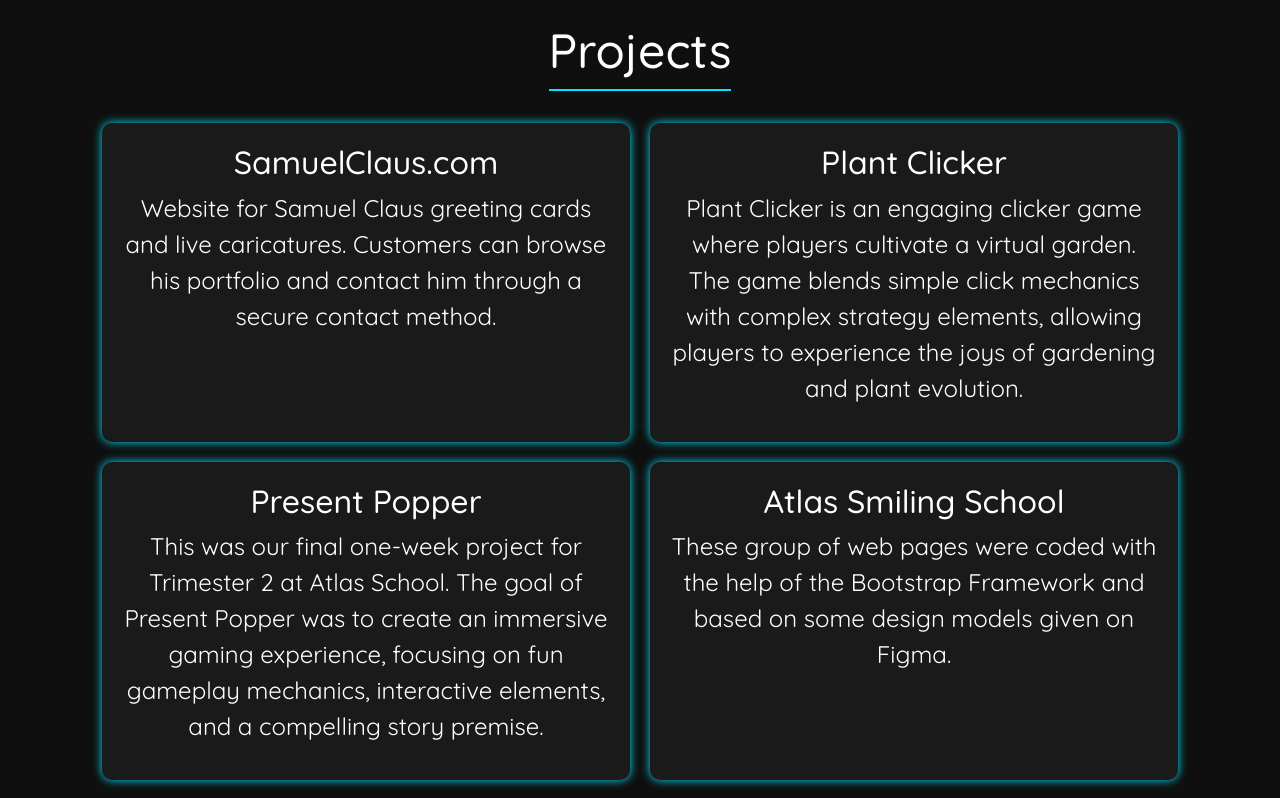
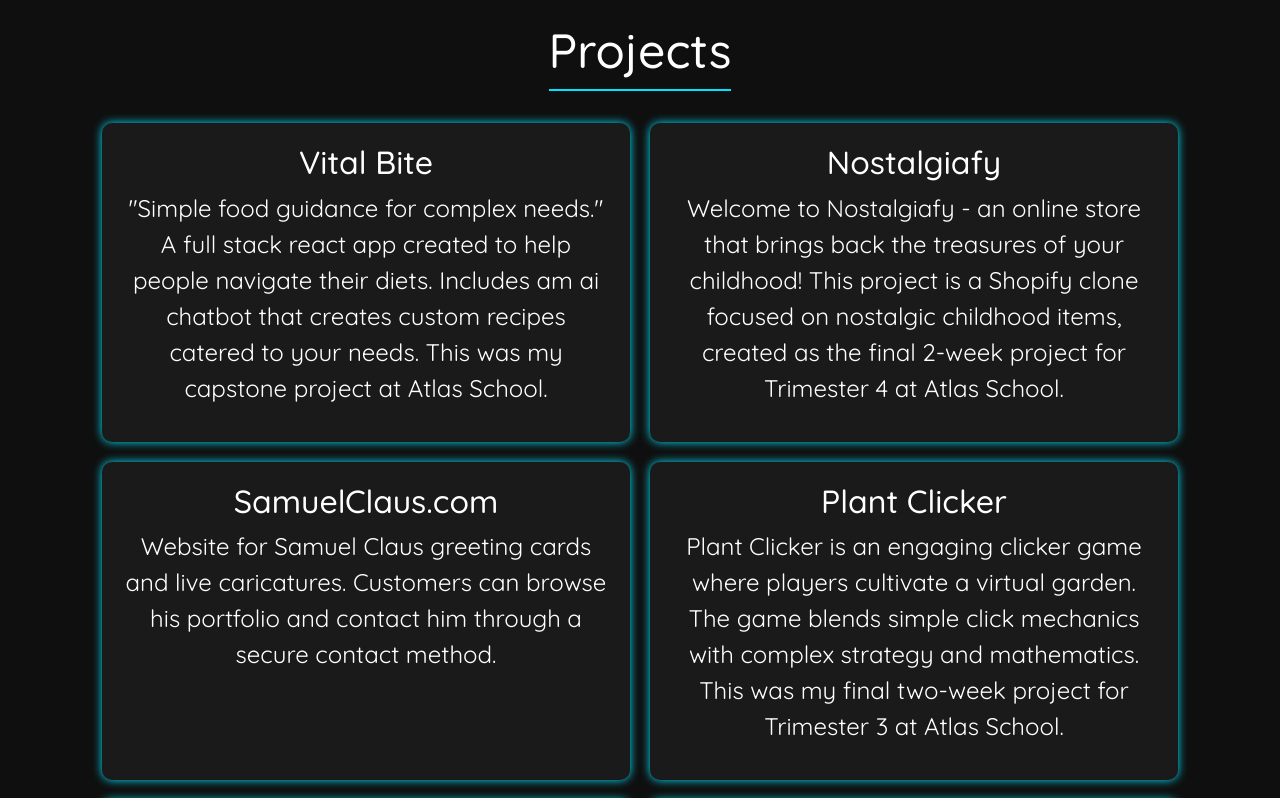
Before and after one commit to PuzzleEmptyM/personal-website, a React (Create React App) app in the folder code/: page / in a window 1280 px wide. Shown: the part 2300-3098 px from the top of the page. Built offline with nearby package versions, Linux system fonts and the light colour scheme.

Commit message:
Update Projects.js

```diff
--- a/code/src/components/Projects.js
+++ b/code/src/components/Projects.js
@@ -4,32 +4,38 @@
 const Projects = () => {
   const [ref] = useIntersectionObserver({ threshold: 0.1 });
 
-  const navigate = (url) => {
-    window.location.href = url;
-  };
-
   return (
     <section id="projects" ref={ref}>
       <h2>Projects</h2>
       <br></br>
       <div className="projects-grid">
-        <div className="project" onClick={() => navigate('https://samuelclaus.com')}>
-          <img src={`${process.env.PUBLIC_URL}/images/samuelclaus.png`} alt="Project One" />
+        <div className="project" onClick={() => window.open('https://vital-bite-pi.vercel.app/')}>
+          <img src={`${process.env.PUBLIC_URL}/images/vitalbite.png`} alt="Project One" />
+          <h3>Vital Bite</h3>
+          <p>"Simple food guidance for complex needs." A full stack react app created to help people navigate their diets. Includes am ai chatbot that creates custom recipes catered to your needs. This was my capstone project at Atlas School.</p>
+        </div>
+        <div className="project" onClick={() => window.open('https://www.nostalgiafy.store/')}>
+          <img src={`${process.env.PUBLIC_URL}/images/nostalgiafy.png`} alt="Project Two" />
+          <h3>Nostalgiafy</h3>
+          <p>Welcome to Nostalgiafy - an online store that brings back the treasures of your childhood! This project is a Shopify clone focused on nostalgic childhood items, created as the final 2-week project for Trimester 4 at Atlas School.</p>
+        </div>
+        <div className="project" onClick={() => window.open('https://samuelclaus.com')}>
+          <img src={`${process.env.PUBLIC_URL}/images/samuelclaus.png`} alt="Project Three" />
           <h3>SamuelClaus.com</h3>
           <p>Website for Samuel Claus greeting cards and live caricatures. Customers can browse his portfolio and contact him through a secure contact method.</p>
         </div>
-        <div className="project" onClick={() => navigate('https://puzzleemptym.github.io/plant-clicker/')}>
-          <img src={`${process.env.PUBLIC_URL}/images/plantclicker.png`} alt="Project Two" />
+        <div className="project" onClick={() => window.open('https://puzzleemptym.github.io/plant-clicker/')}>
+          <img src={`${process.env.PUBLIC_URL}/images/plantclicker.png`} alt="Project Four" />
           <h3>Plant Clicker</h3>
-          <p>Plant Clicker is an engaging clicker game where players cultivate a virtual garden. The game blends simple click mechanics with complex strategy elements, allowing players to experience the joys of gardening and plant evolution.</p>
+          <p>Plant Clicker is an engaging clicker game where players cultivate a virtual garden. The game blends simple click mechanics with complex strategy and mathematics. This was my final two-week project for Trimester 3 at Atlas School.</p>
         </div>
-        <div className="project" onClick={() => navigate('https://github.com/PuzzleEmptyM/present_popper_NEW/blob/main/README.md')}>
-          <img src={`${process.env.PUBLIC_URL}/images/presentpopper.png`} alt="Project Three" />
+        <div className="project" onClick={() => window.open('https://github.com/PuzzleEmptyM/present_popper_NEW/blob/main/README.md')}>
+          <img src={`${process.env.PUBLIC_URL}/images/presentpopper.png`} alt="Project Five" />
           <h3>Present Popper</h3>
-          <p>This was our final one-week project for Trimester 2 at Atlas School. The goal of Present Popper was to create an immersive gaming experience, focusing on fun gameplay mechanics, interactive elements, and a compelling story premise.</p>
+          <p>The goal of Present Popper was to create an immersive gaming experience, focusing on fun gameplay mechanics, interactive elements, and a compelling story premise. This was my final one-week project for Trimester 2 at Atlas School. </p>
         </div>
-        <div className="project" onClick={() => navigate('https://puzzleemptym.github.io/atlas-smiling-school-javascript/')}>
-          <img src={`${process.env.PUBLIC_URL}/images/smiling.png`} alt="Project Four" />
+        <div className="project" onClick={() => window.open('https://puzzleemptym.github.io/atlas-smiling-school-javascript/')}>
+          <img src={`${process.env.PUBLIC_URL}/images/smiling.png`} alt="Project Six" />
           <h3>Atlas Smiling School</h3>
           <p>These group of web pages were coded with the help of the Bootstrap Framework and based on some design models given on Figma.</p>
         </div>
```
